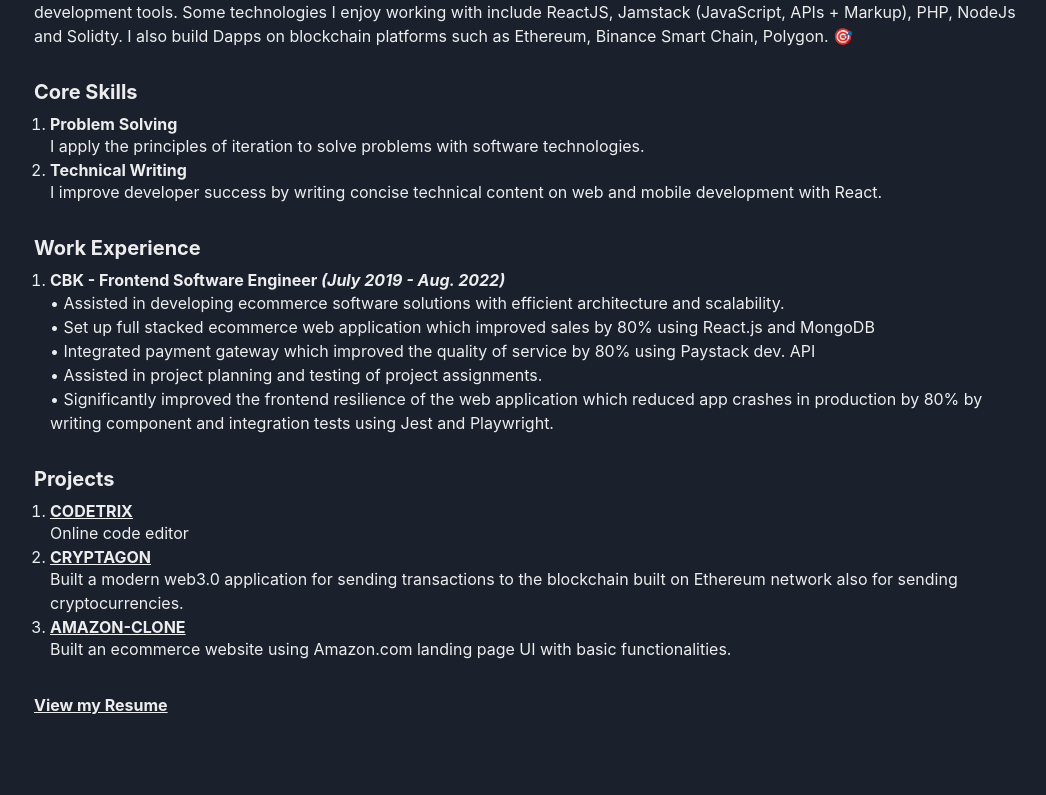
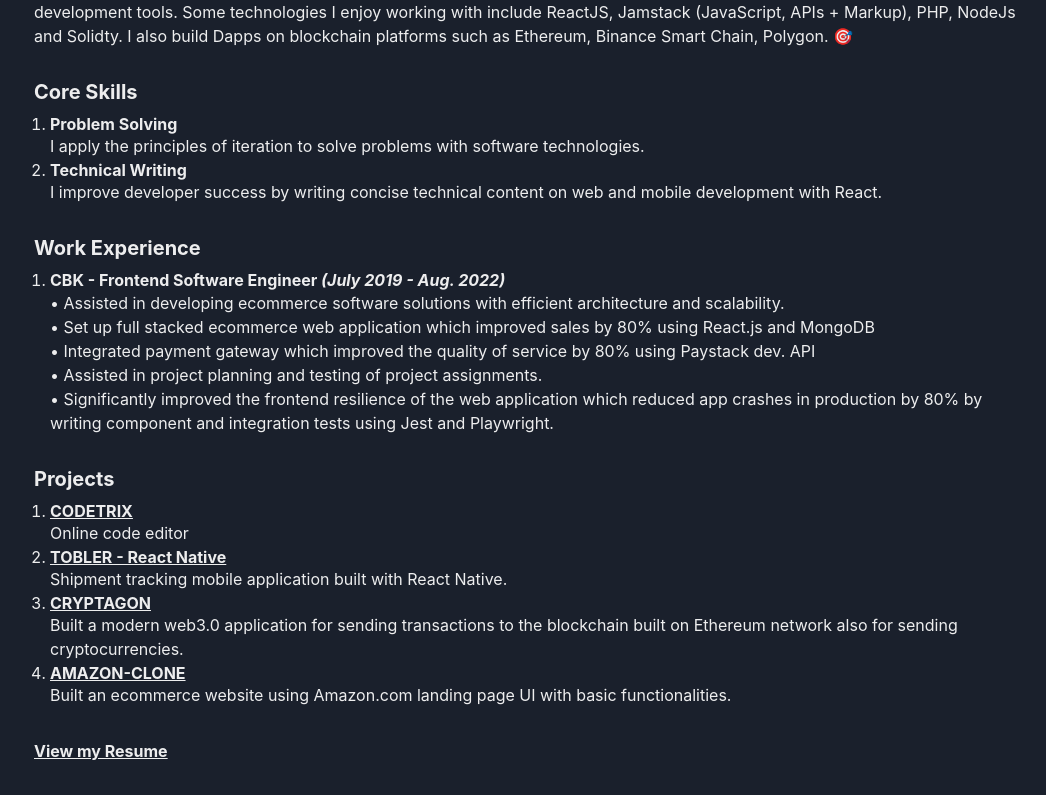
Before and after one commit to bellodavid/bellodavid.github.io, a Next.js app: page / in a window 1280 px wide. Shown: the part 356-1151 px from the top of the page, without its empty margins (110-1156 px from the left). Before the commit the page ends 1105 px from the top, so only its background shows below. Built offline with nearby package versions, Linux system fonts and the light colour scheme.

Commit message:
projects updated

```diff
--- a/pages/index.tsx
+++ b/pages/index.tsx
@@ -122,6 +122,20 @@
           <ListItem>
             <Heading as={"h3"} size={"sm"}>
               <Link
+                href="https://github.com/bellodavid/Tobler/
+"
+                textDecoration={"underline"}
+              >
+                TOBLER - React Native
+              </Link>
+            </Heading>
+            <Text>
+            Shipment tracking mobile application built with React Native.
+            </Text>
+          </ListItem>
+          <ListItem>
+            <Heading as={"h3"} size={"sm"}>
+              <Link
                 href="https://cryptagon-b39ea.web.app/
 "
                 textDecoration={"underline"}
```
